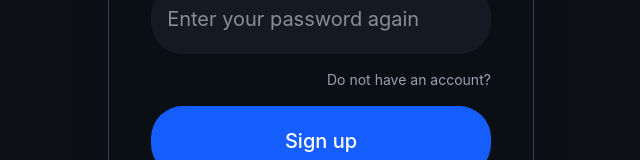
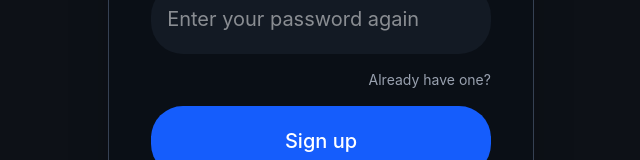
Before and after one commit to rigby200602/expense-tracking, a React (Vite) app: page /sign-up in a window 1280 px wide. Shown: the part 373-533 px from the top of the page, without its empty margins (319-959 px from the left). Built offline with nearby package versions, Linux system fonts and the light colour scheme.

Commit message:
update: change content

```diff
--- a/src/pages/SignUp.tsx
+++ b/src/pages/SignUp.tsx
@@ -31,7 +31,7 @@ const SignIn = () => {
               className="rounded-4xl px-4 bg-[#131A24] w-full h-[15%] outline-0"
             />
             <Link to="/sign-up" className="hover:text-white text-gray-400">
-              <p className="text-sm text-right ">Do not have an account?</p>
+              <p className="text-sm text-right ">Already have one?</p>
             </Link>
             <button onClick={() => {}}
             className="bg-blue-600 hover:bg-blue-300 hover:text-black font-medium h-[15%] w-full rounded-4xl px-4 cursor-pointer">Sign up</button>
```
